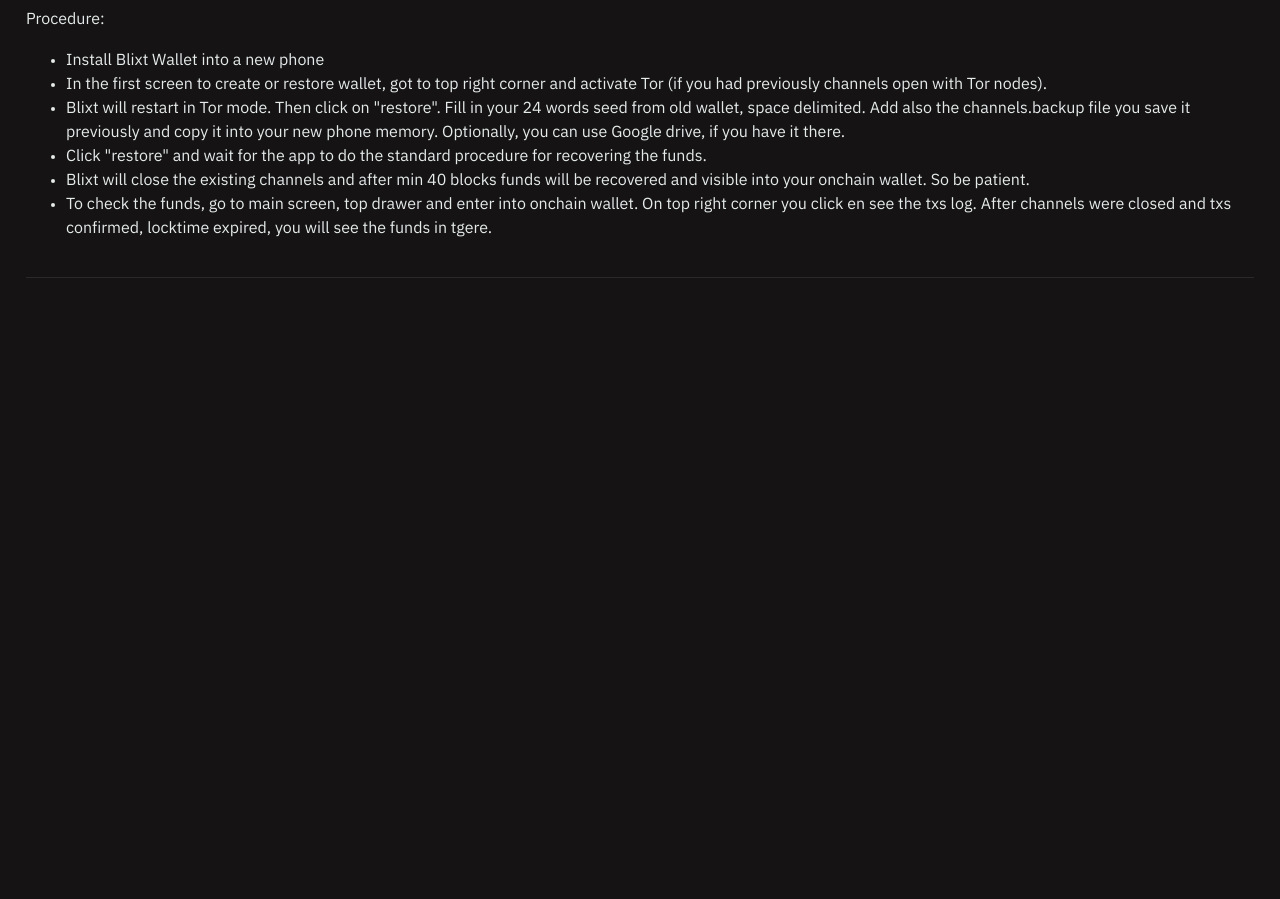
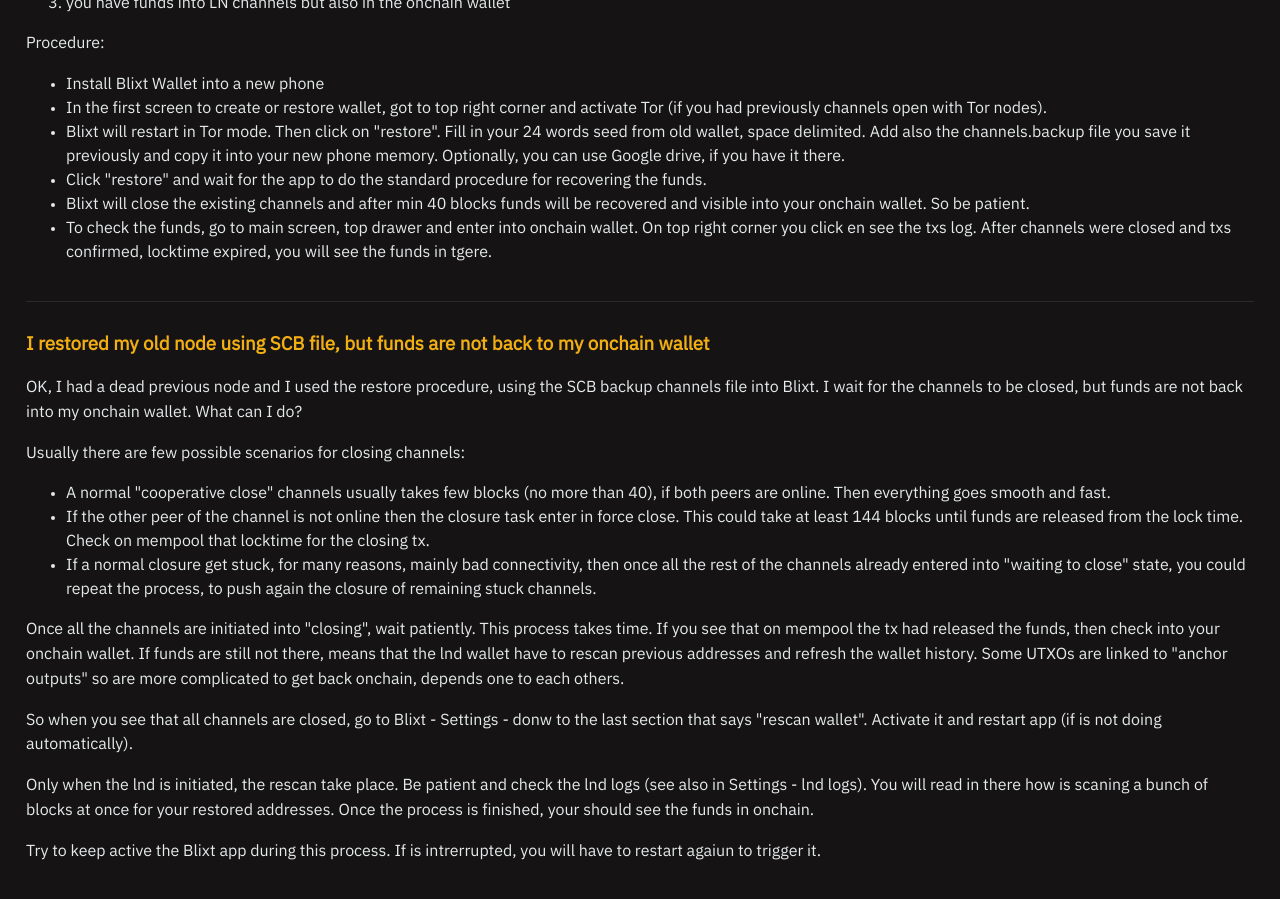
Before and after one commit to BlixtWallet/blixtwallet.github.io, a Jekyll site: the page built from faq.html, in a window 1280 px wide and 900 px high, scrolled down 4199 px. Built offline with Jekyll 4.4.1, drawn with Linux system fonts in a browser that asks for light colours; a script that is not in the unit is left out; before the commit the page ends 4488 px from its top, so only the background shows below that; some of the changed text lies outside the part shown.

Commit message:
Added a new section
Add new question about funds not restored

```diff
--- a/faq.html
+++ b/faq.html
@@ -35,6 +35,7 @@
       <li><a href="#umbrel-control">Can I remotely control an Umbrel from Blixt Wallet?</a></li>
       <li><a href="#blixt-restore">I lost my mobile phone (dead, stolen) or simply want to migrate to a new phone, what
           is the procedure?</a></li>
+      <li><a href="#restored-funds">I restored my old node using SCB file, but funds are not back to my onchain wallet</a></li>
     </ul>
   </section>
   <section id="what-is-ln">
@@ -373,6 +374,25 @@
     </ul>
   </section>
 
+  <section id="restored-funds">
+    <h3>I restored my old node using SCB file, but funds are not back to my onchain wallet</h3>
+      </summary>
+      <p>OK, I had a dead previous node and I used the restore procedure, using the SCB backup channels file into Blixt.
+      I wait for the channels to be closed, but funds are not back into my onchain wallet. What can I do?
+      </p>
+      <p>Usually there are few possible scenarios for closing channels:</p>
+      <ul>
+      <li>A normal "cooperative close" channels usually takes few blocks (no more than 40), if both peers are online. Then everything goes smooth and fast.</li>
+      <li>If the other peer of the channel is not online then the closure task enter in force close. This could take at least 144 blocks until funds are released from the lock time. Check on mempool that locktime for the closing tx.</li>
+      <li>If a normal closure get stuck, for many reasons, mainly bad connectivity, then once all the rest of the channels already entered into "waiting to close" state, you could repeat the process, to push again the closure of remaining stuck channels.</li>
+      </ul>
+      <p>Once all the channels are initiated into "closing", wait patiently. This process takes time.
+      If you see that on mempool the tx had released the funds, then check into your onchain wallet. If funds are still not there, means that the lnd wallet have to rescan previous addresses and refresh the wallet history. Some UTXOs are linked to "anchor outputs" so are more complicated to get back onchain, depends one to each others.</p>
+      <p>So when you see that all channels are closed, go to Blixt - Settings - donw to the last section that says "rescan wallet". Activate it and restart app (if is not doing automatically).</p>
+      <p>Only when the lnd is initiated, the rescan take place. Be patient and check the lnd logs (see also in Settings - lnd logs). You will read in there how is scaning a bunch of blocks at once for your restored addresses. Once the process is finished, your should see the funds in onchain.</p>
+      <p>Try to keep active the Blixt app during this process. If is intrerrupted, you will have to restart agaiun to trigger it.</p>
+  </section>
+
   <!---
   <section id="blixt-auto-pilot">
     <details>
```
